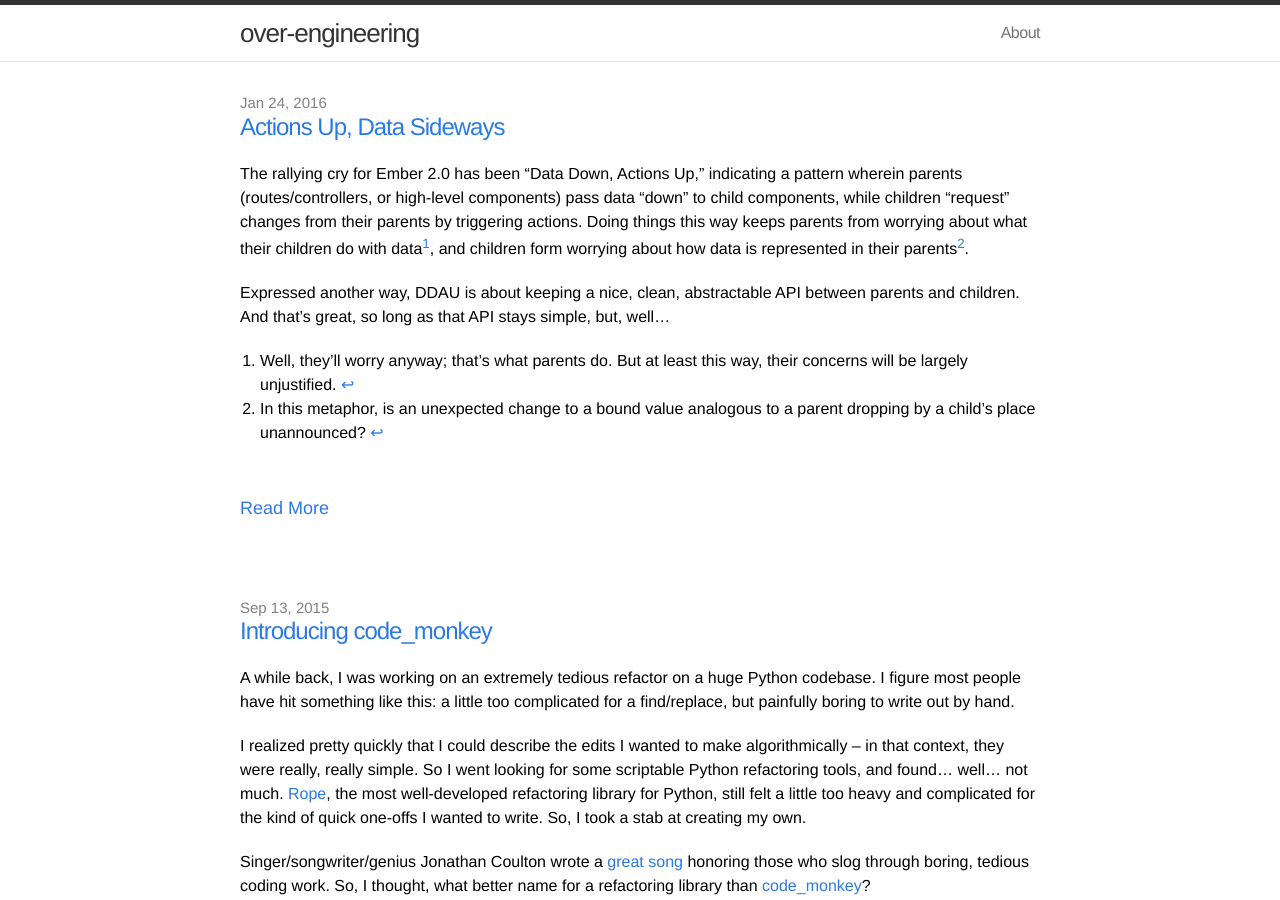
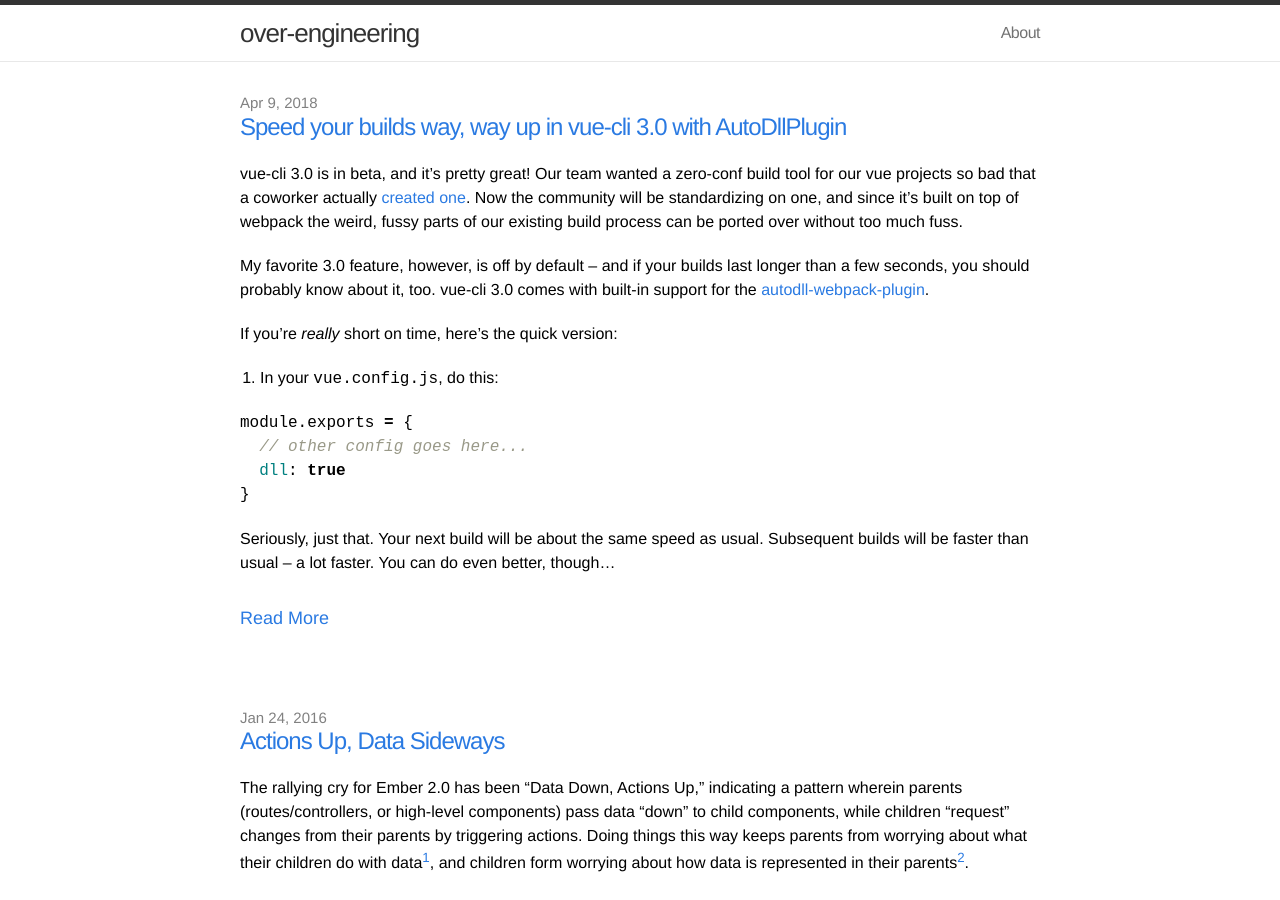
Before and after one commit to ForSpareParts/ForSpareParts.github.io, a Jekyll site: the page built from index.html, in a window 1280 px wide and 900 px high. Built offline with Jekyll 4.4.1, drawn with Linux system fonts in a browser that asks for light colours; comment, search, counter and statistics services are not loaded.

Commit message:
New blog post! Finally!

```diff
--- a/_config.yml
+++ b/_config.yml
@@ -13,3 +13,6 @@ permalink: pretty
 
 
 excerpt_separator: "<!-- more -->"
+
+plugins:
+  - jekyll-gist
--- /dev/null
+++ b/_posts/2018-04-09-vue-cli-3-and-autodllplugin.md
@@ -0,0 +1,96 @@
+---
+layout: post
+title:  "Speed your builds way, way up in vue-cli 3.0 with AutoDllPlugin"
+date:   2018-04-09 22:45:00
+tags: vue vue-cli performance autodllplugin
+---
+
+vue-cli 3.0 is in beta, and it's pretty great! Our team wanted a zero-conf build tool for our vue projects so bad that a coworker actually [created one](http://vue-build.com/).  Now the community will be standardizing on one, and since it's built on top of webpack the weird, fussy parts of our existing build process can be ported over without too much fuss.
+
+My favorite 3.0 feature, however, is off by default -- and if your builds last longer than a few seconds, you should probably know about it, too. vue-cli 3.0 comes with built-in support for the [autodll-webpack-plugin](https://github.com/asfktz/autodll-webpack-plugin).
+
+If you're *really* short on time, here's the quick version:
+
+1. In your `vue.config.js`, do this:
+
+{% highlight js %}
+module.exports = {
+  // other config goes here...
+  dll: true
+}
+{% endhighlight %}
+
+Seriously, just that. Your next build will be about the same speed as usual. Subsequent builds will be faster than usual -- a lot faster. You can do even better, though...
+
+<!-- more -->
+
+That was so easy, I can actually spare 5 minutes to read more of this blog post if it can speed up my builds even more
+---------------------------------------------------------
+
+Awesome!
+
+So let's talk a bit more about what happened here: the AutoDllPlugin wraps webpack's DllPlugin, which lets you prebuild dependencies that don't change very often into a separate bundle. DllPlugin requires a whole separate webpack config -- AutoDllPlugin will generate that webpack config (and when appropriate, run it) for you. vue-cli 3.0 goes one step further, and _automatically configures AutoDllPlugin_.
+
+AutoDllPlugin needs a list of the modules you want to pre-build, and it compiles them, with all their dependendies, into a separate bundle. If you put `dll: true` in your `vue.config.js`, vue-build will just read your package.json, pick out everything in `dependencies`, and use that as its list.
+
+This actually works really, really well. But it's not perfect. Consider this package:
+
+{% highlight js %}
+// some-package/index.js
+
+import './a'
+{% endhighlight %}
+
+{% highlight js %}
+// some-package/a.js
+
+export default function somethingUseful () { }
+{% endhighlight %}
+
+{% highlight js %}
+// some-package/b.js
+
+import Highcharts from 'highcharts'
+import Backbone from 'backbone'
+import * as _ from 'lodash'
+import Vue from 'vue'
+
+export default {
+  // imagine there's a lot of code here
+}
+{% endhighlight %}
+
+If `some-package` is in your package.json, vue-cli will pass `'some-package'` to AutoDllPlugin, which will import `index.js` and its dependency `a.js`. It *won't* import `b.js`.
+
+And if you use `b` in your project (say, with `import b from 'some-package/b'`), that's a real problem. `b` is huge -- look at those dependencies -- and now the whole thing is getting compiled into your app's entry chunk. Every. Single. Build.
+
+You can pass your own list of modules to AutoDllPlugin instead, so a naive solution would be:
+
+{% highlight js %}
+  //vue.config.js
+
+  module.exports = {
+    // other config goes here...
+    dll: ['some-package/b']
+  }
+{% endhighlight %}
+
+But now, `some-package/b` is the _only_ dependency we're pre-building. Also not ideal, and you probably don't want to hand-specify every dependency in your project. Here's what I did:
+
+{% highlight js %}
+  //vue.config.js
+  const packageJson = require('./package')
+  const allPackageDeps = Object.keys(packageJson.dependencies)
+
+  module.exports = {
+    // other config goes here...
+    dll: allPackageDeps.concat([
+      'some-package/b',
+      // more dependencies can go here
+    ])
+  }
+{% endhighlight %}
+
+This gets you the best of both worlds, automatically including both the base dependencies from `package.json` and more specific modules that vue-cli might overlook on its own. If you have a file in your project whose main purpose is to import a bunch of modules for another library (say, to import highcharts and import/register bunch of highcharts plugins), you can just add _that_ file to your `dll` -- all the child dependencies will get picked up automatically.
+
+Once I played with this a bit, my builds went from 75 seconds to 15. Here's hoping it helps you, too.
```
